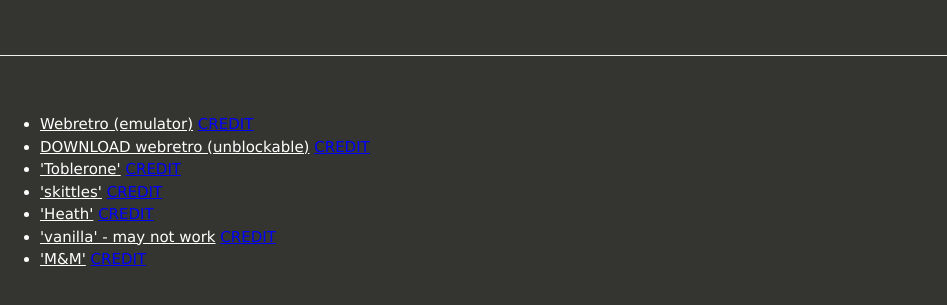
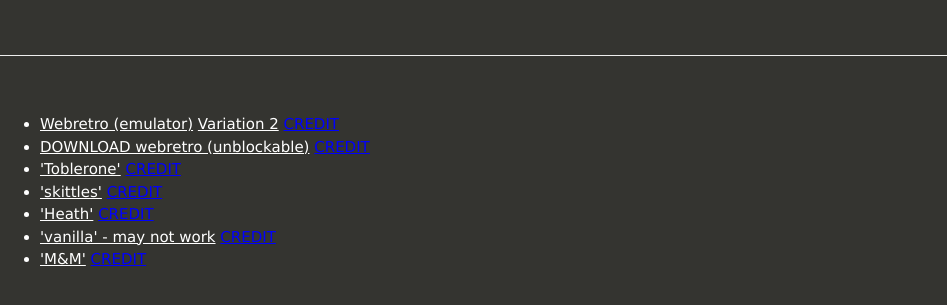
Before and after one commit to jamesmanogutemberg/main, a plain HTML site: page index.html in a window 1280 px wide. Shown: the part 127-432 px from the top of the page, without its empty margins (0-947 px from the left). Drawn offline with nearby package versions, Linux system fonts and the light colour scheme.

Commit message:
Update index.html

```diff
--- a/index.html
+++ b/index.html
@@ -15,7 +15,7 @@
 <hr>
 <br>
   <ul>
-    <li><a href="https://jamesmanogutemberg.github.io/webretro" target="_blank">Webretro (emulator)</a> <a href="https://github.com/BinBashBanana/webretro" target="_blank" style="color:blue;">CREDIT</a></li>
+    <li><a href="https://jamesmanogutemberg.github.io/webretro" target="_blank">Webretro (emulator)</a> <a href="https://jamesmanogutemberg.github.io/webretrov2" target="_blank">Variation 2</a> <a href="https://github.com/BinBashBanana/webretro" target="_blank" style="color:blue;">CREDIT</a></li>
 <li><a href="https://github.com/jamesmanogutemberg/webretro/releases/download/main/webretro-standalone.html" target="_blank">DOWNLOAD webretro (unblockable)</a> <a href="https://github.com/BinBashBanana/webretro" target="_blank" style="color:blue;">CREDIT</a></li>
     <li><a href="https://jamesmanogutemberg.github.io/toblerone" target="_blank">'Toblerone'</a> <a href="https://github.com/Fhooop/Unblocked-Hub" target="_blank" style="color:blue;">CREDIT</a></li>
     <li><a href="https://jamesmanogutemberg.github.io/skittles" target="_blank">'skittles'</a> <a href="https://github.com/TomMalbran/games" target="_blank" style="color:blue;">CREDIT</a></li>
```
